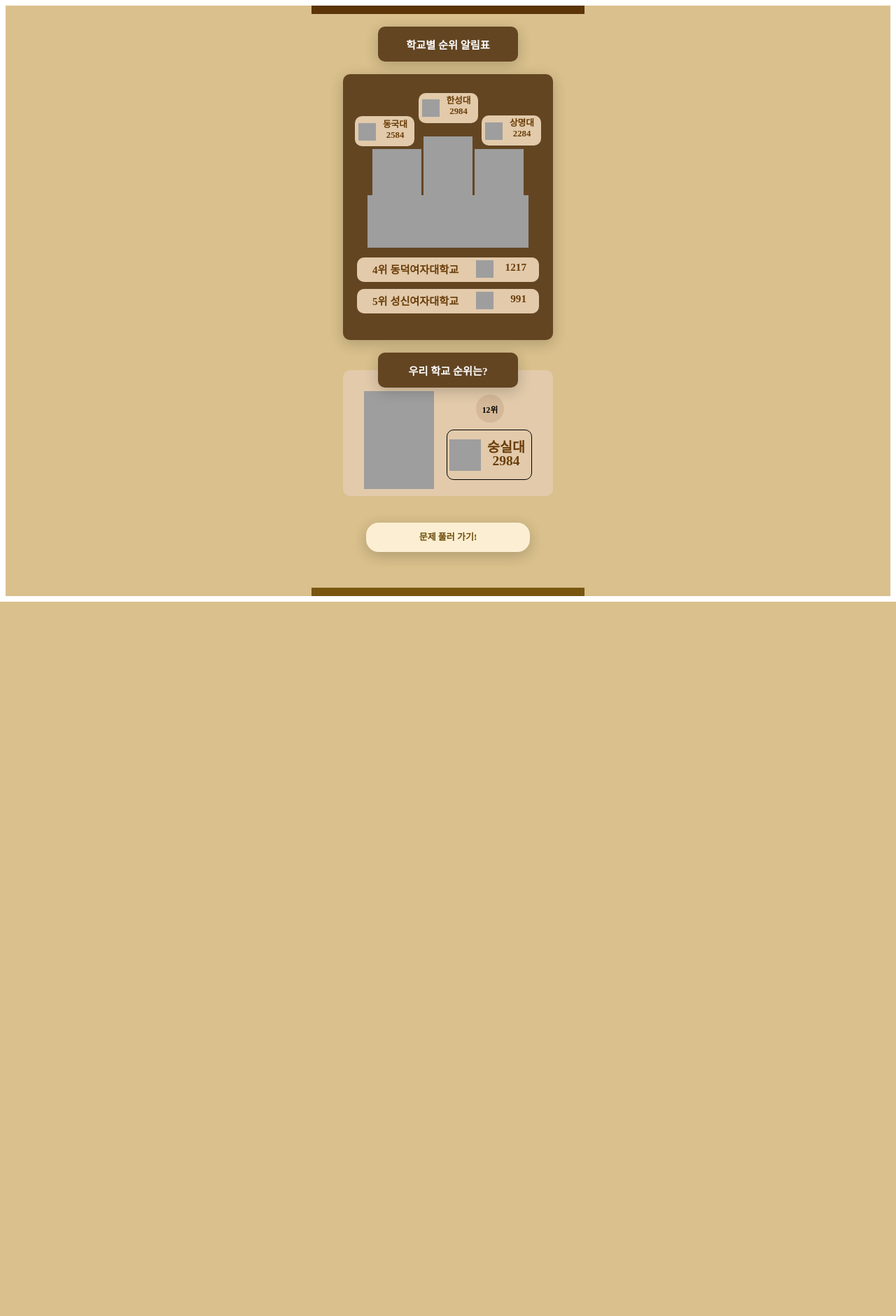
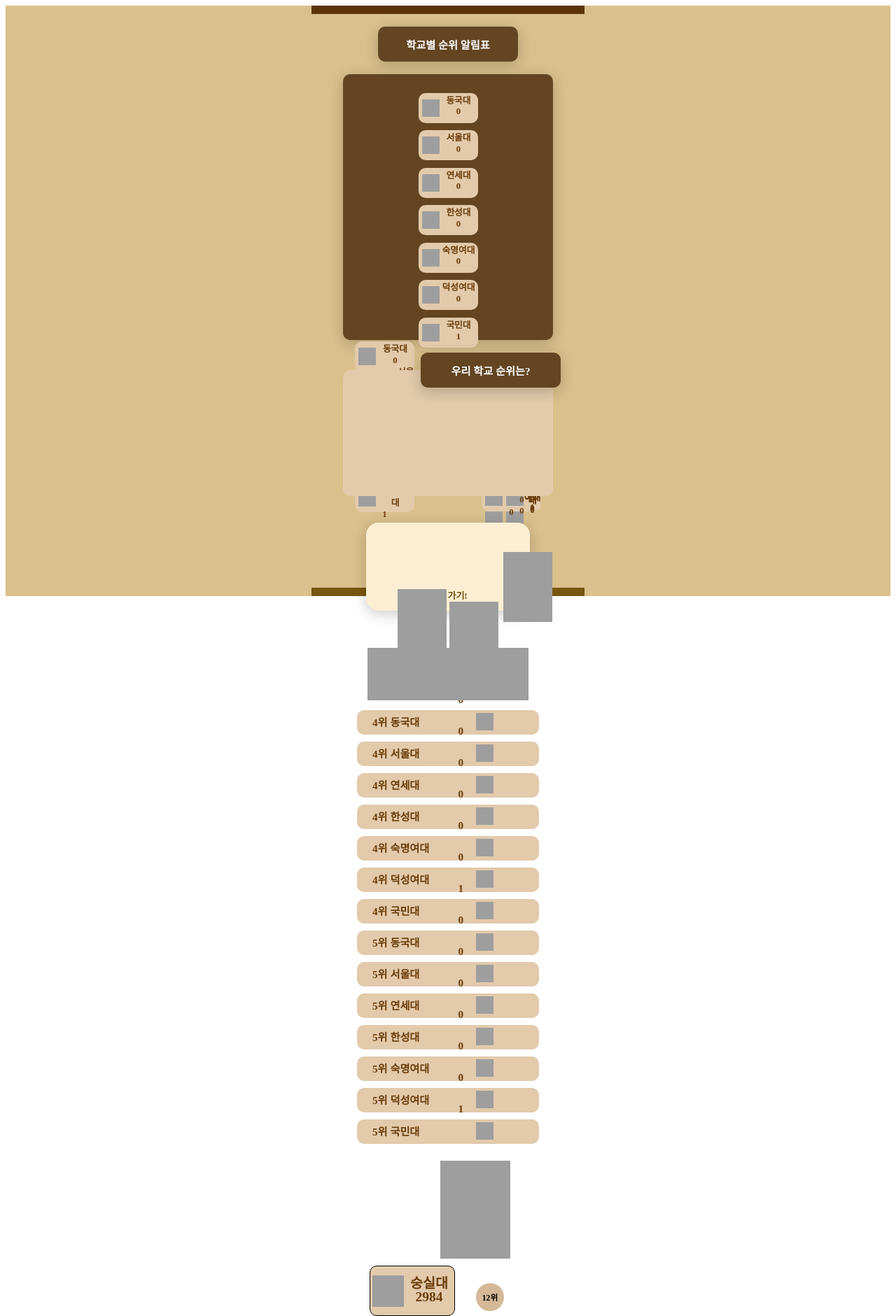
Before and after one commit to sycuuui/Team2, a Django app: template together/myapp/templates/myapp/participate.html in a window 1280 px wide. Shown: the whole page at 70% size. Before the commit the page ends 860 px from the top, so only its background shows below. Run offline with Django 4.2, Linux system fonts and the light colour scheme; the template is opened without the code that fills it: values that come from a table or form of the project are taken from there, others are empty; data comes from the database, SQL or seed files in the repository; both versions use the stored data as it was after the commit; some web fonts are replaced; grey boxes are pictures that could not be loaded.

Commit message:
태극기 수 합산 및 필터링

```diff
--- a/together/myapp/models.py
+++ b/together/myapp/models.py
@@ -6,6 +6,7 @@ class Univ(models.Model):
 
     univ = models.CharField(max_length=50)
     img = models.ImageField(max_length=500, null=True, blank=True)
+    total_score = models.IntegerField(default=0, null=True, blank=True)
 
 class Answer(models.Model):
     ans = models.CharField(default="", max_length=10, null=False, blank=False)
@@ -24,3 +25,4 @@ class Question(models.Model):
 class User(models.Model):
     answer = models.CharField(default="", max_length=10, null=False, blank=False)
     score = models.IntegerField(default=0, null=True, blank=True)
+    univ = models.CharField(max_length=50)
--- a/together/myapp/templates/myapp/participate.html
+++ b/together/myapp/templates/myapp/participate.html
@@ -1,4 +1,5 @@
 <!DOCTYPE html>
+{% load static %}
 <html lang="ko">
 
 <head>
@@ -20,7 +21,7 @@
     <!-- 130 폰트 -->
 
     <!-- css 연결 -->
-    <link rel="stylesheet" type="text/css" href="../../../../static/css/resultStyle.css">
+    <link rel="stylesheet" type="text/css" href="{% static 'css/resultStyle.css' %}">
     <!-- css 연결 -->
 
 </head>
@@ -42,42 +43,46 @@
             <div class="box2">
 
                 <br>
-
+                {% for univ in unives1 %}
                 <div class="box4">
                     <img src="https://ifh.cc/g/SmqXJo.png" class="korea" >
-                    <h2>한성대</h2>
-                    <h2 style="margin-top:-10px;">2984</h2>
+                    <h2>{{univ.univ}}</h2>
+                    <h2 style="margin-top:-10px;">{{univ.total_score}}</h2>
                 </div>
-
+                {% endfor %}
+                {% for univ in unives2 %}
                 <div class="box4" style="margin-left:17px; margin-top: -20px;">
                     <img src="https://ifh.cc/g/SmqXJo.png" class="korea">
-                    <h2>동국대</h2>
-                    <h2 style="margin-top:-10px;">2584</h2>
+                    <h2>{{univ.univ}}</h2>
+                    <h2 style="margin-top:-10px;">{{univ.total_score}}</h2>
                 </div>
-
+                {% endfor %}
+                {% for univ in unives3 %}
                 <div class="box4" style="margin-right:17px; margin-top: -55px;">
                     <img src="https://ifh.cc/g/SmqXJo.png" class="korea" style="margin-top:8px;">
-                    <h2>상명대</h2>
-                    <h2 style="margin-top:-10px;">2284</h2>
+                    <h2>{{univ.univ}}</h2>
+                    <h2 style="margin-top:-10px;">{{univ.total_score}}</h2>
                 </div>
-
+                {% endfor %}
                 <img src="https://ifh.cc/g/pmNnAJ.png" class="univ1">
                 <img src="https://ifh.cc/g/WJxGjA.png" class="univ2">
                 <img src="https://ifh.cc/g/zgWg4x.png" class="univ3">
                 <img src="https://ifh.cc/g/KzoLW8.png" class="rank">
 
+                {% for univ in unives4 %}
                 <div class="box3">
                     <img src="https://ifh.cc/g/SmqXJo.png" class="korea_lowrank" >
-                    <h3 class="lowrank_univ">4위 동덕여자대학교</h3>
-                    <h3 class="lowrank_num">1217</h3>
+                    <h3 class="lowrank_univ">4위 {{univ.univ}}</h3>
+                    <h3 class="lowrank_num">{{univ.total_score}}</h3>
                 </div>
-
+                {% endfor %}
+                {% for univ in unives5 %}
                 <div class="box3">
                     <img src="https://ifh.cc/g/SmqXJo.png" class="korea_lowrank" >
-                    <h3 class="lowrank_univ">5위 성신여자대학교</h3>
-                    <h3 class="lowrank_num">991</h3>
+                    <h3 class="lowrank_univ">5위 {{univ.univ}}</h3>
+                    <h3 class="lowrank_num">{{univ.total_score}}</h3>
                 </div>
-
+                {% endfor %}
             </div>
 
 
```
Also changed, not shown: together/myapp/views.py (+16 -2 lines), together/db.sqlite3, together/myapp/migrations/0005_univ_total_score.py (added).
